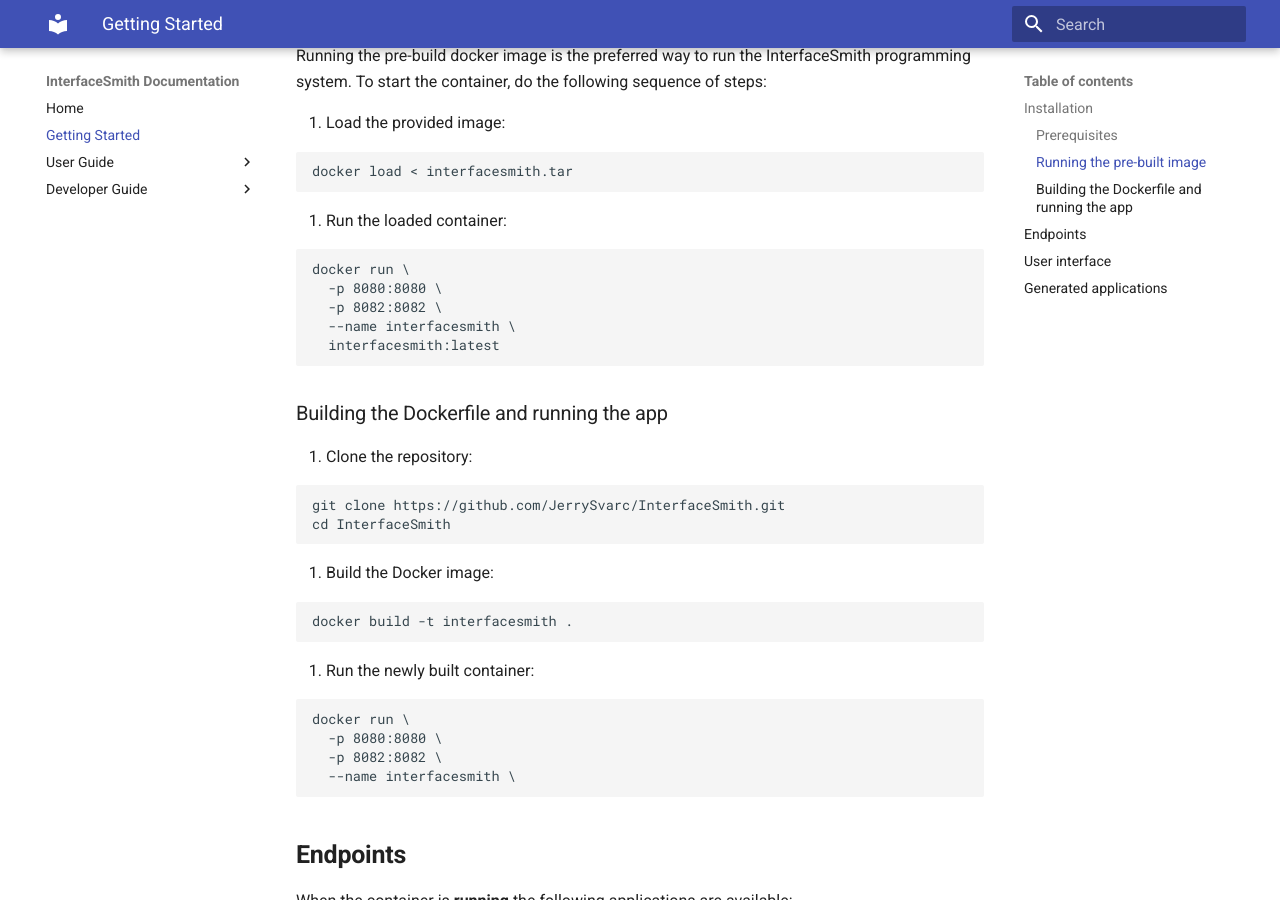
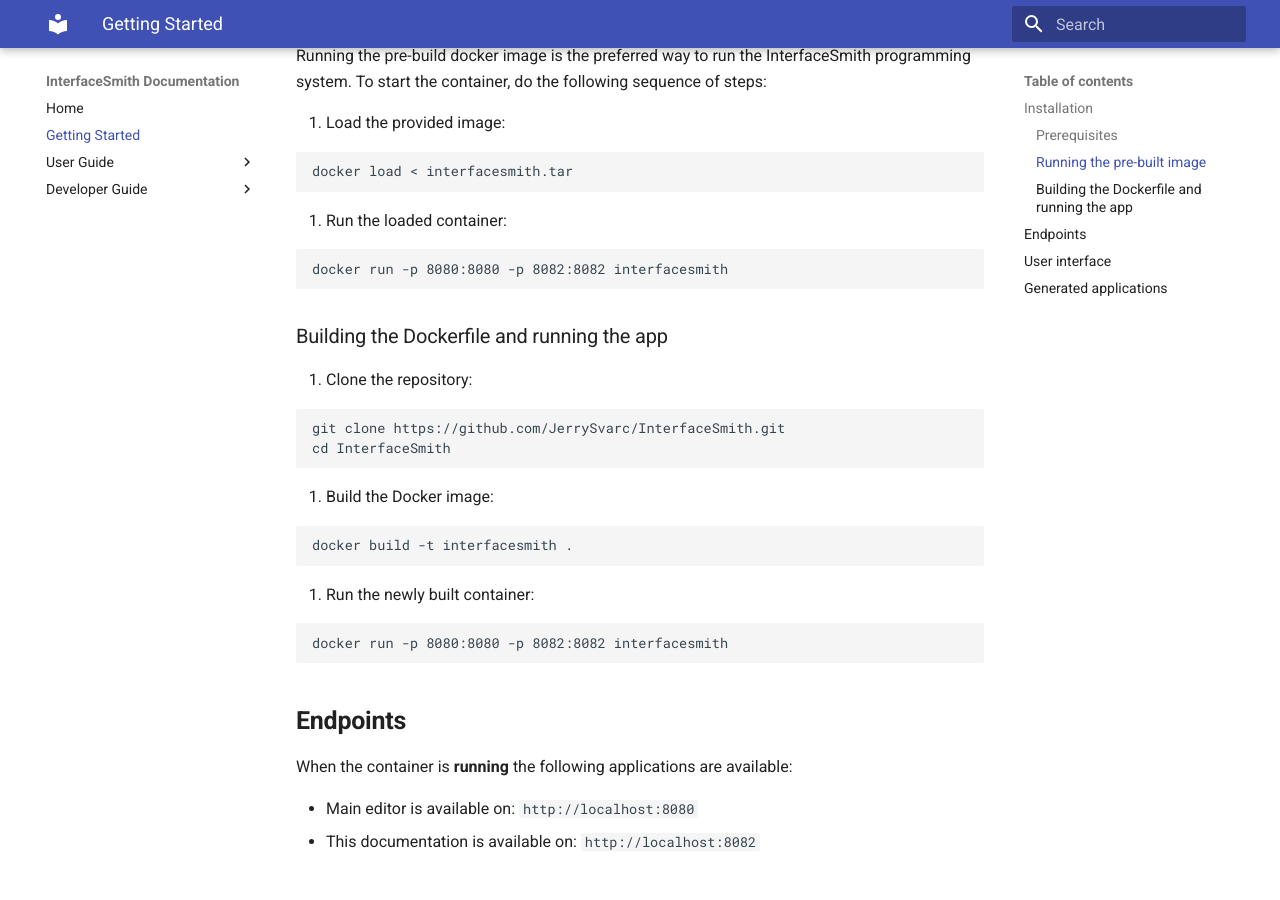
Before and after one commit to JerrySvarc/InterfaceSmith, an MkDocs documentation site: the page built from Documentation/docs/getting-started.md, in a window 1280 px wide and 900 px high, scrolled down 614 px. Built offline with MkDocs 1.6.1 and Material for MkDocs 9.7.7, drawn with Linux system fonts in a browser that asks for light colours.

Commit message:
Update getting-started.md

````diff
--- a/Documentation/docs/getting-started.md
+++ b/Documentation/docs/getting-started.md
@@ -24,11 +24,7 @@
 
 2. Run the loaded container:
 ```bash
-docker run \
-  -p 8080:8080 \
-  -p 8082:8082 \
-  --name interfacesmith \
-  interfacesmith:latest
+docker run -p 8080:8080 -p 8082:8082 interfacesmith
 ```
 
 ### Building the Dockerfile and running the app
@@ -45,10 +41,7 @@
 
 3. Run the newly built container:
 ```bash
-docker run \
-  -p 8080:8080 \
-  -p 8082:8082 \
-  --name interfacesmith \
+docker run -p 8080:8080 -p 8082:8082 interfacesmith
 ```
 
 
````
